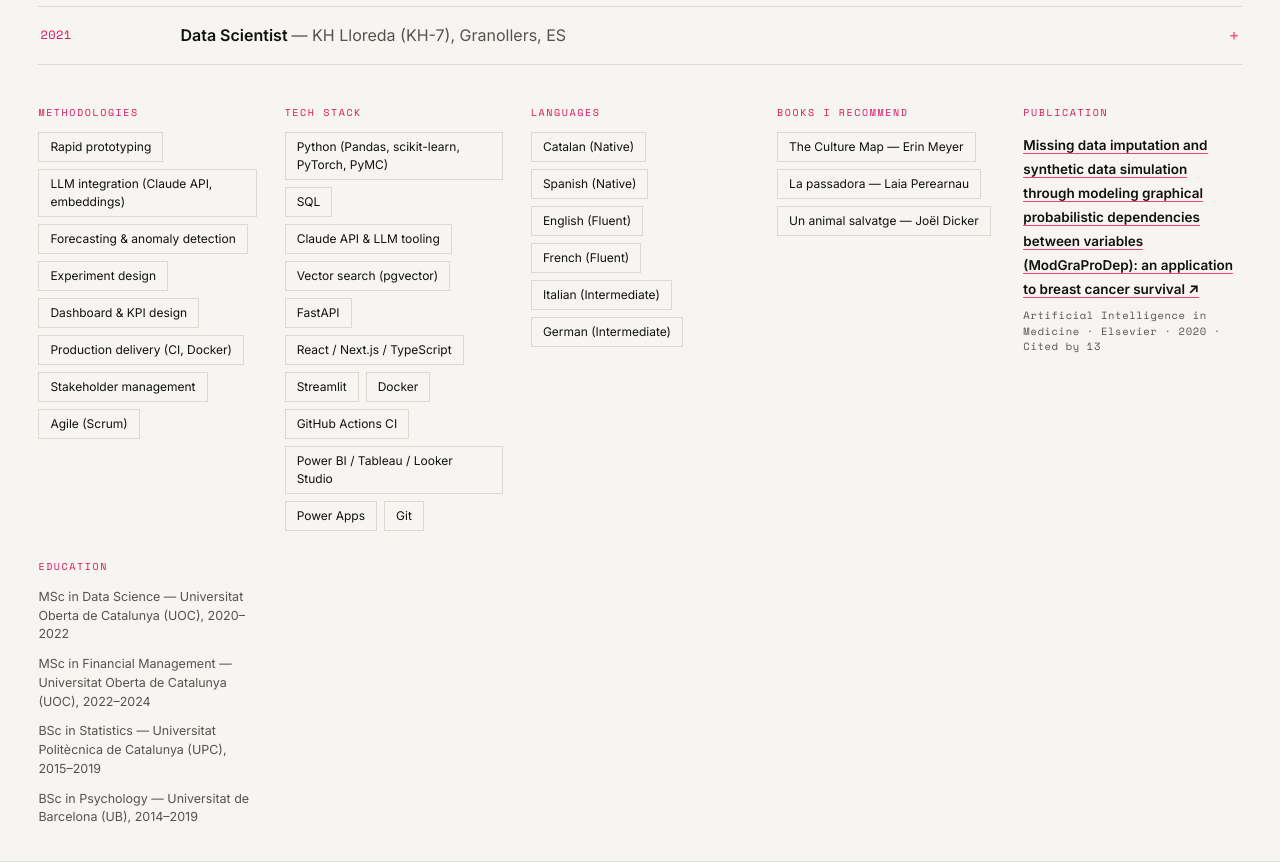
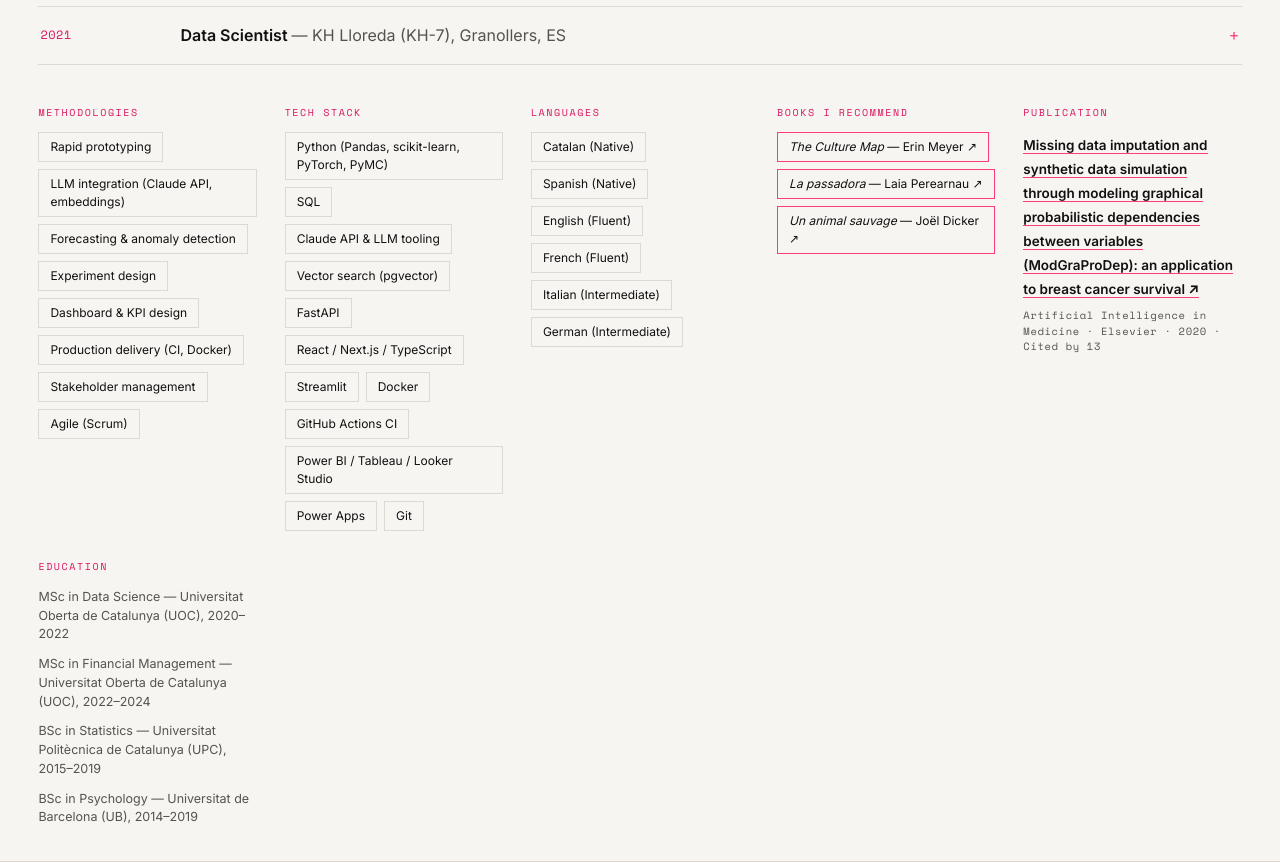
Before and after one commit to Gemmagf/CarearCapital, a React (Create React App) app: page / in a window 1280 px wide. Shown: the part 2760-3622 px from the top of the page. Built offline with nearby package versions, Linux system fonts and the light colour scheme.

Commit message:
Books: original titles, linked to the author's site or a local bookshop
Co-Authored-By: Claude Fable 5.1 <noreply@anthropic.com>

```diff
--- a/src/redesign/RedesignApp.jsx
+++ b/src/redesign/RedesignApp.jsx
@@ -213,7 +213,7 @@ export default function RedesignApp() {
             <div className="grp reveal"><h4>{cv?.methodologiesTitle || "Methods"}</h4><div className="chips">{C.methods.map((m) => <span className="chip" key={m}>{m}</span>)}</div></div>
             <div className="grp reveal"><h4>{cv?.techStackTitle || "Tools"}</h4><div className="chips">{(cv?.techStack || []).map((m) => <span className="chip" key={m}>{m}</span>)}</div></div>
             <div className="grp reveal"><h4>{cv?.languagesTitle || "Languages"}</h4><div className="chips">{(cv?.languages || []).map((m) => <span className="chip" key={m}>{m}</span>)}</div></div>
-            {C.books && <div className="grp reveal"><h4>{C.books.title}</h4><div className="chips">{C.books.list.map((m) => <span className="chip" key={m}>{m}</span>)}</div></div>}
+            {C.books && <div className="grp reveal"><h4>{C.books.title}</h4><div className="chips">{C.books.list.map((b) => <a className="chip link" key={b.title} href={b.url} target="_blank" rel="noreferrer"><em>{b.title}</em> — {b.author} ↗</a>)}</div></div>}
             {C.pub && <div className="grp reveal pub"><h4>{C.pub.title}</h4><a href={C.pub.url} target="_blank" rel="noreferrer">{C.pub.paper} ↗</a><div className="meta">{C.pub.journal} · {C.pub.cited}</div></div>}
             <div className="grp reveal"><h4>{cv?.educationTitle || "Education"}</h4><div className="chips" style={{ flexDirection: "column", alignItems: "flex-start" }}>{(cv?.education || []).map((m) => <span className="chip" key={m} style={{ border: 0, padding: "2px 0", fontSize: 12.5, color: "var(--ink-soft)" }}>{m}</span>)}</div></div>
           </div>
--- a/src/redesign/copy.js
+++ b/src/redesign/copy.js
@@ -15,7 +15,7 @@ const RD = {
     s4: { title: ["My path isn't", "a straight line"], lead: "Different roles, sectors and countries — one trajectory. Growth is layers of learning and impact.", legend: { work: "WORK", studies: "STUDIES" },
       events: [{ t0: 2013.0, t1: 2013.95, type: "trip", label: "France · a year learning French" }, { t0: 2014.45, t1: 2014.72, type: "trip", label: "Italy · summer, learning Italian" }, { t0: 2015.45, t1: 2015.72, type: "trip", label: "Italy · summer" }, { t0: 2016.45, t1: 2016.62, type: "trip", label: "China · 2 months of Mandarin" }, { t0: 2018.85, t1: 2019.4, type: "study", label: "Research · opinion dynamics in social networks", sub: "Universitat de Barcelona" }, { t0: 2020.5, type: "pub", url: "https://doi.org/10.1016/j.artmed.2020.101875", label: "Paper · AI in Medicine (Elsevier)" }, { t0: 2020.5, t1: 2020.78, type: "work", label: "Data analyst · satellite crops", sub: "Additius Santa Maria" }, { t0: 2020.78, t1: 2021.05, type: "work", label: "Technical consultant", sub: "ForceManager · Barcelona" }, { t0: 2021.7, t1: 2022.02, type: "work", label: "Associate teacher", sub: "UOC · 2021" }, { t0: 2022.2, type: "life", label: "Moved to Zürich" }] },
     s5: "Full experience", footer: "Let's talk", modal: { open: "Open live ↗", code: "View code ↗" },
-    books: { title: "Books I recommend", list: ["The Culture Map — Erin Meyer", "La passadora — Laia Perearnau", "Un animal salvatge — Joël Dicker"] },
+    books: { title: "Books I recommend", list: [{ title: "The Culture Map", author: "Erin Meyer", url: "https://erinmeyer.com/books/the-culture-map/" }, { title: "La passadora", author: "Laia Perearnau", url: "https://www.onallibres.cat/la-passadora-9788466431460" }, { title: "Un animal sauvage", author: "Joël Dicker", url: "https://www.rosiewolfe.com/catalogue/joel-dicker/un-animal-sauvage" }] },
     pub: { title: "Publication", paper: "Missing data imputation and synthetic data simulation through modeling graphical probabilistic dependencies between variables (ModGraProDep): an application to breast cancer survival", journal: "Artificial Intelligence in Medicine · Elsevier · 2020", cited: "Cited by 13", url: "https://doi.org/10.1016/j.artmed.2020.101875" },
     methods: ["Rapid prototyping", "LLM integration (Claude API, embeddings)", "Forecasting & anomaly detection", "Experiment design", "Dashboard & KPI design", "Production delivery (CI, Docker)", "Stakeholder management", "Agile (Scrum)"],
   },
@@ -33,7 +33,7 @@ const RD = {
     s4: { title: ["El meu camí no és", "una línia recta"], lead: "Rols, sectors i països diferents — una sola trajectòria. Créixer és acumular capes d'aprenentatge i impacte.", legend: { work: "FEINA", studies: "ESTUDIS" },
       events: [{ t0: 2013.0, t1: 2013.95, type: "trip", label: "França · un any aprenent francès" }, { t0: 2014.45, t1: 2014.72, type: "trip", label: "Itàlia · estiu, aprenent italià" }, { t0: 2015.45, t1: 2015.72, type: "trip", label: "Itàlia · estiu" }, { t0: 2016.45, t1: 2016.62, type: "trip", label: "Xina · 2 mesos de mandarí" }, { t0: 2018.85, t1: 2019.4, type: "study", label: "Recerca · dinàmica d'opinions a les xarxes socials", sub: "Universitat de Barcelona" }, { t0: 2020.5, type: "pub", url: "https://doi.org/10.1016/j.artmed.2020.101875", label: "Article · AI in Medicine (Elsevier)" }, { t0: 2020.5, t1: 2020.78, type: "work", label: "Analista de dades · cultius per satèl·lit", sub: "Additius Santa Maria" }, { t0: 2020.78, t1: 2021.05, type: "work", label: "Consultora tècnica", sub: "ForceManager · Barcelona" }, { t0: 2021.7, t1: 2022.02, type: "work", label: "Professora associada", sub: "UOC · 2021" }, { t0: 2022.2, type: "life", label: "Trasllat a Zürich" }] },
     s5: "Experiència completa", footer: "Parlem", modal: { open: "Obre la demo ↗", code: "Veure el codi ↗" },
-    books: { title: "Llibres que recomano", list: ["The Culture Map — Erin Meyer", "La passadora — Laia Perearnau", "Un animal salvatge — Joël Dicker"] },
+    books: { title: "Llibres que recomano", list: [{ title: "The Culture Map", author: "Erin Meyer", url: "https://erinmeyer.com/books/the-culture-map/" }, { title: "La passadora", author: "Laia Perearnau", url: "https://www.onallibres.cat/la-passadora-9788466431460" }, { title: "Un animal sauvage", author: "Joël Dicker", url: "https://www.rosiewolfe.com/catalogue/joel-dicker/un-animal-sauvage" }] },
     pub: { title: "Publicació", paper: "Missing data imputation and synthetic data simulation through modeling graphical probabilistic dependencies between variables (ModGraProDep): an application to breast cancer survival", journal: "Artificial Intelligence in Medicine · Elsevier · 2020", cited: "Citat 13 vegades", url: "https://doi.org/10.1016/j.artmed.2020.101875" },
     methods: ["Prototipatge ràpid", "Integració de LLMs (API de Claude, embeddings)", "Previsió i detecció d'anomalies", "Disseny d'experiments", "Disseny de dashboards i KPIs", "Lliurament a producció (CI, Docker)", "Gestió d'stakeholders", "Agile (Scrum)"],
   },
@@ -51,7 +51,7 @@ const RD = {
     s4: { title: ["Mi camino no es", "una línea recta"], lead: "Roles, sectores y países distintos — una sola trayectoria. Crecer es acumular capas de aprendizaje e impacto.", legend: { work: "TRABAJO", studies: "ESTUDIOS" },
       events: [{ t0: 2013.0, t1: 2013.95, type: "trip", label: "Francia · un año aprendiendo francés" }, { t0: 2014.45, t1: 2014.72, type: "trip", label: "Italia · verano, aprendiendo italiano" }, { t0: 2015.45, t1: 2015.72, type: "trip", label: "Italia · verano" }, { t0: 2016.45, t1: 2016.62, type: "trip", label: "China · 2 meses de mandarín" }, { t0: 2018.85, t1: 2019.4, type: "study", label: "Investigación · dinámica de opiniones en redes sociales", sub: "Universitat de Barcelona" }, { t0: 2020.5, type: "pub", url: "https://doi.org/10.1016/j.artmed.2020.101875", label: "Artículo · AI in Medicine (Elsevier)" }, { t0: 2020.5, t1: 2020.78, type: "work", label: "Analista de datos · cultivos por satélite", sub: "Additius Santa Maria" }, { t0: 2020.78, t1: 2021.05, type: "work", label: "Consultora técnica", sub: "ForceManager · Barcelona" }, { t0: 2021.7, t1: 2022.02, type: "work", label: "Profesora asociada", sub: "UOC · 2021" }, { t0: 2022.2, type: "life", label: "Me mudo a Zúrich" }] },
     s5: "Experiencia completa", footer: "Hablemos", modal: { open: "Abrir demo ↗", code: "Ver código ↗" },
-    books: { title: "Libros que recomiendo", list: ["The Culture Map — Erin Meyer", "La passadora — Laia Perearnau", "Un animal salvatge — Joël Dicker"] },
+    books: { title: "Libros que recomiendo", list: [{ title: "The Culture Map", author: "Erin Meyer", url: "https://erinmeyer.com/books/the-culture-map/" }, { title: "La passadora", author: "Laia Perearnau", url: "https://www.onallibres.cat/la-passadora-9788466431460" }, { title: "Un animal sauvage", author: "Joël Dicker", url: "https://www.rosiewolfe.com/catalogue/joel-dicker/un-animal-sauvage" }] },
     pub: { title: "Publicación", paper: "Missing data imputation and synthetic data simulation through modeling graphical probabilistic dependencies between variables (ModGraProDep): an application to breast cancer survival", journal: "Artificial Intelligence in Medicine · Elsevier · 2020", cited: "Citado 13 veces", url: "https://doi.org/10.1016/j.artmed.2020.101875" },
     methods: ["Prototipado rápido", "Integración de LLMs (API de Claude, embeddings)", "Previsión y detección de anomalías", "Diseño de experimentos", "Diseño de dashboards y KPIs", "Entrega a producción (CI, Docker)", "Gestión de stakeholders", "Agile (Scrum)"],
   },
@@ -69,7 +69,7 @@ const RD = {
     s4: { title: ["Mon parcours n'est pas", "une ligne droite"], lead: "Des rôles, des secteurs et des pays différents — une seule trajectoire. Grandir, c'est empiler des couches d'apprentissage et d'impact.", legend: { work: "TRAVAIL", studies: "ÉTUDES" },
       events: [{ t0: 2013.0, t1: 2013.95, type: "trip", label: "France · un an pour apprendre le français" }, { t0: 2014.45, t1: 2014.72, type: "trip", label: "Italie · été, apprentissage de l'italien" }, { t0: 2015.45, t1: 2015.72, type: "trip", label: "Italie · été" }, { t0: 2016.45, t1: 2016.62, type: "trip", label: "Chine · 2 mois de mandarin" }, { t0: 2018.85, t1: 2019.4, type: "study", label: "Recherche · dynamique des opinions sur les réseaux sociaux", sub: "Universitat de Barcelona" }, { t0: 2020.5, type: "pub", url: "https://doi.org/10.1016/j.artmed.2020.101875", label: "Article · AI in Medicine (Elsevier)" }, { t0: 2020.5, t1: 2020.78, type: "work", label: "Analyste de données · cultures par satellite", sub: "Additius Santa Maria" }, { t0: 2020.78, t1: 2021.05, type: "work", label: "Consultante technique", sub: "ForceManager · Barcelone" }, { t0: 2021.7, t1: 2022.02, type: "work", label: "Enseignante associée", sub: "UOC · 2021" }, { t0: 2022.2, type: "life", label: "Installation à Zurich" }] },
     s5: "Expérience complète", footer: "Parlons-en", modal: { open: "Ouvrir la démo ↗", code: "Voir le code ↗" },
-    books: { title: "Livres que je recommande", list: ["The Culture Map — Erin Meyer", "La passadora — Laia Perearnau", "Un animal salvatge — Joël Dicker"] },
+    books: { title: "Livres que je recommande", list: [{ title: "The Culture Map", author: "Erin Meyer", url: "https://erinmeyer.com/books/the-culture-map/" }, { title: "La passadora", author: "Laia Perearnau", url: "https://www.onallibres.cat/la-passadora-9788466431460" }, { title: "Un animal sauvage", author: "Joël Dicker", url: "https://www.rosiewolfe.com/catalogue/joel-dicker/un-animal-sauvage" }] },
     pub: { title: "Publication", paper: "Missing data imputation and synthetic data simulation through modeling graphical probabilistic dependencies between variables (ModGraProDep): an application to breast cancer survival", journal: "Artificial Intelligence in Medicine · Elsevier · 2020", cited: "Cité 13 fois", url: "https://doi.org/10.1016/j.artmed.2020.101875" },
     methods: ["Prototypage rapide", "Intégration de LLM (API Claude, embeddings)", "Prévision et détection d'anomalies", "Design d'expériences", "Design de dashboards et de KPI", "Mise en production (CI, Docker)", "Gestion des parties prenantes", "Agile (Scrum)"],
   },
@@ -87,7 +87,7 @@ const RD = {
     s4: { title: ["Mein Weg ist", "keine gerade Linie"], lead: "Verschiedene Rollen, Branchen und Länder — eine Laufbahn. Wachstum sind Schichten aus Lernen und Wirkung.", legend: { work: "ARBEIT", studies: "STUDIUM" },
       events: [{ t0: 2013.0, t1: 2013.95, type: "trip", label: "Frankreich · ein Jahr Französisch lernen" }, { t0: 2014.45, t1: 2014.72, type: "trip", label: "Italien · Sommer, Italienisch lernen" }, { t0: 2015.45, t1: 2015.72, type: "trip", label: "Italien · Sommer" }, { t0: 2016.45, t1: 2016.62, type: "trip", label: "China · 2 Monate Mandarin" }, { t0: 2018.85, t1: 2019.4, type: "study", label: "Forschung · Meinungsdynamik in sozialen Netzwerken", sub: "Universitat de Barcelona" }, { t0: 2020.5, type: "pub", url: "https://doi.org/10.1016/j.artmed.2020.101875", label: "Paper · AI in Medicine (Elsevier)" }, { t0: 2020.5, t1: 2020.78, type: "work", label: "Datenanalystin · Anbau aus Satellitenbildern", sub: "Additius Santa Maria" }, { t0: 2020.78, t1: 2021.05, type: "work", label: "Technische Beraterin", sub: "ForceManager · Barcelona" }, { t0: 2021.7, t1: 2022.02, type: "work", label: "Assoziierte Dozentin", sub: "UOC · 2021" }, { t0: 2022.2, type: "life", label: "Umzug nach Zürich" }] },
     s5: "Gesamte Erfahrung", footer: "Reden wir", modal: { open: "Demo öffnen ↗", code: "Code ansehen ↗" },
-    books: { title: "Bücher, die ich empfehle", list: ["The Culture Map — Erin Meyer", "La passadora — Laia Perearnau", "Un animal salvatge — Joël Dicker"] },
+    books: { title: "Bücher, die ich empfehle", list: [{ title: "The Culture Map", author: "Erin Meyer", url: "https://erinmeyer.com/books/the-culture-map/" }, { title: "La passadora", author: "Laia Perearnau", url: "https://www.onallibres.cat/la-passadora-9788466431460" }, { title: "Un animal sauvage", author: "Joël Dicker", url: "https://www.rosiewolfe.com/catalogue/joel-dicker/un-animal-sauvage" }] },
     pub: { title: "Publikation", paper: "Missing data imputation and synthetic data simulation through modeling graphical probabilistic dependencies between variables (ModGraProDep): an application to breast cancer survival", journal: "Artificial Intelligence in Medicine · Elsevier · 2020", cited: "13-mal zitiert", url: "https://doi.org/10.1016/j.artmed.2020.101875" },
     methods: ["Rapid Prototyping", "LLM-Integration (Claude API, Embeddings)", "Forecasting & Anomalieerkennung", "Experimentdesign", "Dashboard- & KPI-Design", "Production Delivery (CI, Docker)", "Stakeholder-Management", "Agile (Scrum)"],
   },
@@ -105,7 +105,7 @@ const RD = {
     s4: { title: ["Il mio percorso non è", "una linea retta"], lead: "Ruoli, settori e paesi diversi — una sola traiettoria. Crescere è accumulare strati di apprendimento e impatto.", legend: { work: "LAVORO", studies: "STUDI" },
       events: [{ t0: 2013.0, t1: 2013.95, type: "trip", label: "Francia · un anno per imparare il francese" }, { t0: 2014.45, t1: 2014.72, type: "trip", label: "Italia · estate, imparando l'italiano" }, { t0: 2015.45, t1: 2015.72, type: "trip", label: "Italia · estate" }, { t0: 2016.45, t1: 2016.62, type: "trip", label: "Cina · 2 mesi di mandarino" }, { t0: 2018.85, t1: 2019.4, type: "study", label: "Ricerca · dinamica delle opinioni nei social network", sub: "Universitat de Barcelona" }, { t0: 2020.5, type: "pub", url: "https://doi.org/10.1016/j.artmed.2020.101875", label: "Articolo · AI in Medicine (Elsevier)" }, { t0: 2020.5, t1: 2020.78, type: "work", label: "Analista dati · colture da satellite", sub: "Additius Santa Maria" }, { t0: 2020.78, t1: 2021.05, type: "work", label: "Consulente tecnica", sub: "ForceManager · Barcellona" }, { t0: 2021.7, t1: 2022.02, type: "work", label: "Docente associata", sub: "UOC · 2021" }, { t0: 2022.2, type: "life", label: "Trasferimento a Zurigo" }] },
     s5: "Esperienza completa", footer: "Parliamone", modal: { open: "Apri la demo ↗", code: "Vedi il codice ↗" },
-    books: { title: "Libri che consiglio", list: ["The Culture Map — Erin Meyer", "La passadora — Laia Perearnau", "Un animal salvatge — Joël Dicker"] },
+    books: { title: "Libri che consiglio", list: [{ title: "The Culture Map", author: "Erin Meyer", url: "https://erinmeyer.com/books/the-culture-map/" }, { title: "La passadora", author: "Laia Perearnau", url: "https://www.onallibres.cat/la-passadora-9788466431460" }, { title: "Un animal sauvage", author: "Joël Dicker", url: "https://www.rosiewolfe.com/catalogue/joel-dicker/un-animal-sauvage" }] },
     pub: { title: "Pubblicazione", paper: "Missing data imputation and synthetic data simulation through modeling graphical probabilistic dependencies between variables (ModGraProDep): an application to breast cancer survival", journal: "Artificial Intelligence in Medicine · Elsevier · 2020", cited: "Citato 13 volte", url: "https://doi.org/10.1016/j.artmed.2020.101875" },
     methods: ["Prototipazione rapida", "Integrazione di LLM (API Claude, embeddings)", "Previsione e rilevamento di anomalie", "Design di esperimenti", "Design di dashboard e KPI", "Rilascio in produzione (CI, Docker)", "Gestione degli stakeholder", "Agile (Scrum)"],
   },
--- a/src/redesign/redesign.css
+++ b/src/redesign/redesign.css
@@ -210,3 +210,8 @@
 .rd-band.dark .epigraph { color: #b9b6ae; }
 .rd-band.dark .epigraph span { color: var(--pink); }
 .rd-footer .epigraph { flex-basis: 100%; border-left: 0; padding-left: 0; margin-top: 26px; }
+
+/* book chips are links (author site or a local bookshop) */
+.rd-skills .chip.link { text-decoration: none; color: var(--ink); border-color: var(--pink); }
+.rd-skills .chip.link em { font-style: italic; }
+.rd-skills .chip.link:hover { background: var(--pink); color: #fff; }
```
